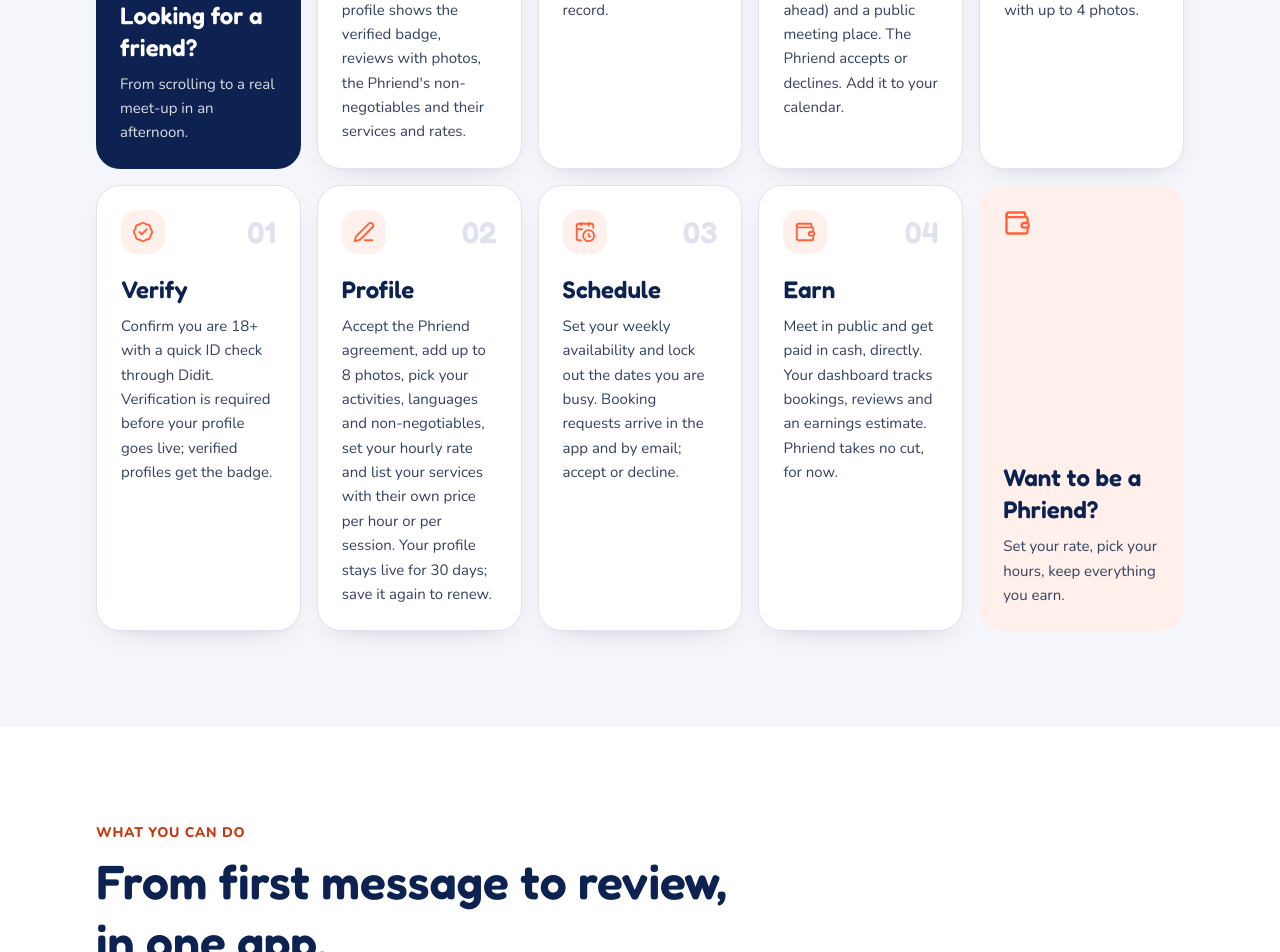
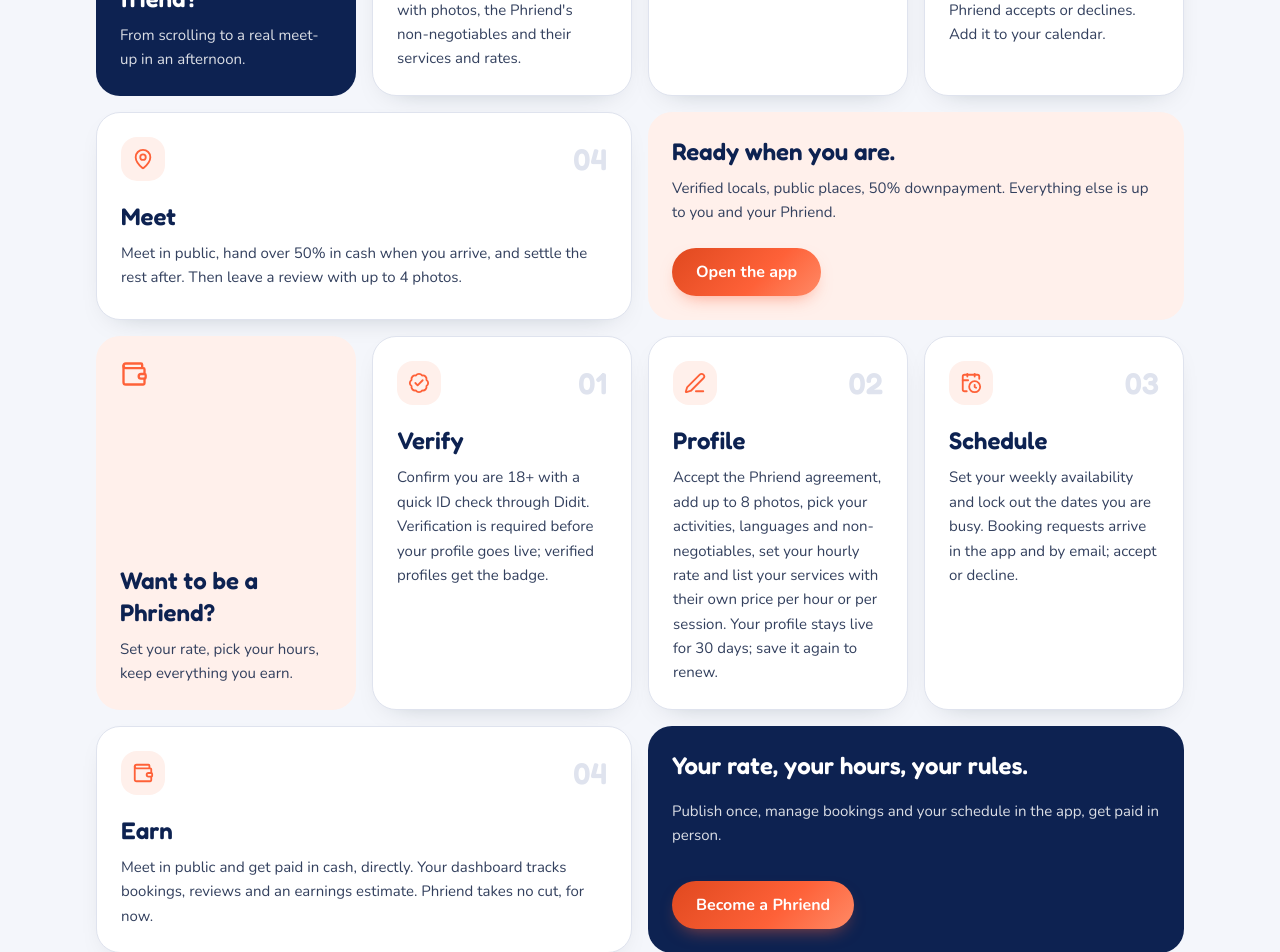
Before and after one commit to newmachinesph/phriend-web, a Next.js app: page / in a window 1280 px wide. Shown: the part 1600-2552 px from the top of the page. Built offline with nearby package versions, Linux system fonts and the light colour scheme; no server answers.

Commit message:
layout: four-column how-it-works with 50/50 closing tiles

```diff
--- a/app/page.tsx
+++ b/app/page.tsx
@@ -185,9 +185,9 @@
   );
 }
 
-function StepTile({ n, icon: Icon, title, text }: { n: number; icon: LucideIcon; title: string; text: string }) {
+function StepTile({ n, icon: Icon, title, text, className = "" }: { n: number; icon: LucideIcon; title: string; text: string; className?: string }) {
   return (
-    <li className="flex flex-col rounded-3xl border border-line bg-white p-6 shadow-card">
+    <li className={`flex flex-col rounded-3xl border border-line bg-white p-6 shadow-card ${className}`}>
       <div className="flex items-center justify-between">
         <span className="grid size-11 place-items-center rounded-2xl bg-brand-soft text-brand">
           <Icon size={22} aria-hidden="true" />
@@ -268,7 +268,7 @@
             </div>
           </div>
 
-          <ol className="mt-10 grid gap-4 md:grid-cols-2 lg:grid-cols-5">
+          <ol className="mt-10 grid gap-4 md:grid-cols-2 lg:grid-cols-4">
             <li className="flex flex-col justify-between rounded-3xl bg-navy p-6 text-white md:col-span-2 lg:col-span-1">
               <Users size={28} className="text-brand-light" aria-hidden="true" />
               <div className="mt-10">
@@ -277,12 +277,19 @@
               </div>
             </li>
             {CLIENT_STEPS.map((s, i) => (
-              <StepTile key={s.title} n={i + 1} {...s} />
+              <StepTile key={s.title} n={i + 1} {...s} className={i === CLIENT_STEPS.length - 1 ? "lg:col-span-2" : ""} />
             ))}
+            <li className="flex flex-col justify-between rounded-3xl bg-brand-soft p-6 md:col-span-2 lg:col-span-2">
+              <p className="font-display text-2xl font-semibold text-ink">Ready when you are.</p>
+              <p className="mt-2 text-[15px] leading-relaxed text-body">Verified locals, public places, 50% downpayment. Everything else is up to you and your Phriend.</p>
+              <a href={APP_URL} className="btn-primary mt-6 inline-flex w-fit items-center justify-center rounded-full px-6 py-3 font-bold">
+                Open the app
+              </a>
+            </li>
           </ol>
 
-          <ol className="mt-4 grid gap-4 md:grid-cols-2 lg:grid-cols-5">
-            <li className="flex flex-col justify-between rounded-3xl bg-brand-soft p-6 text-ink md:col-span-2 lg:order-last lg:col-span-1">
+          <ol className="mt-4 grid gap-4 md:grid-cols-2 lg:grid-cols-4">
+            <li className="flex flex-col justify-between rounded-3xl bg-brand-soft p-6 text-ink md:col-span-2 lg:col-span-1">
               <Wallet size={28} className="text-brand" aria-hidden="true" />
               <div className="mt-10">
                 <h3 className="font-display text-2xl font-semibold">Want to be a Phriend?</h3>
@@ -290,8 +297,15 @@
               </div>
             </li>
             {PHRIEND_STEPS.map((s, i) => (
-              <StepTile key={s.title} n={i + 1} {...s} />
+              <StepTile key={s.title} n={i + 1} {...s} className={i === PHRIEND_STEPS.length - 1 ? "lg:col-span-2" : ""} />
             ))}
+            <li className="flex flex-col justify-between rounded-3xl bg-navy p-6 text-white md:col-span-2 lg:col-span-2">
+              <p className="font-display text-2xl font-semibold">Your rate, your hours, your rules.</p>
+              <p className="mt-2 text-[15px] leading-relaxed text-white/85">Publish once, manage bookings and your schedule in the app, get paid in person.</p>
+              <a href={POST_URL} className="btn-primary mt-6 inline-flex w-fit items-center justify-center rounded-full px-6 py-3 font-bold">
+                Become a Phriend
+              </a>
+            </li>
           </ol>
         </div>
       </section>
```
